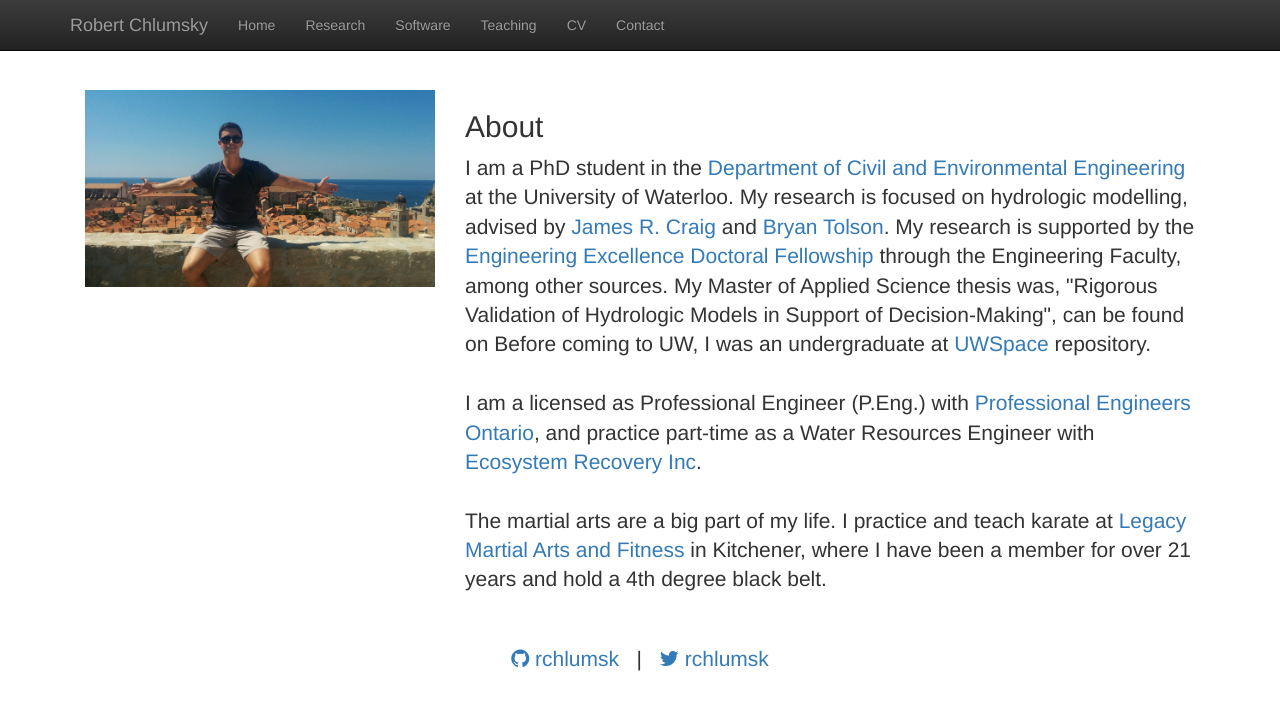
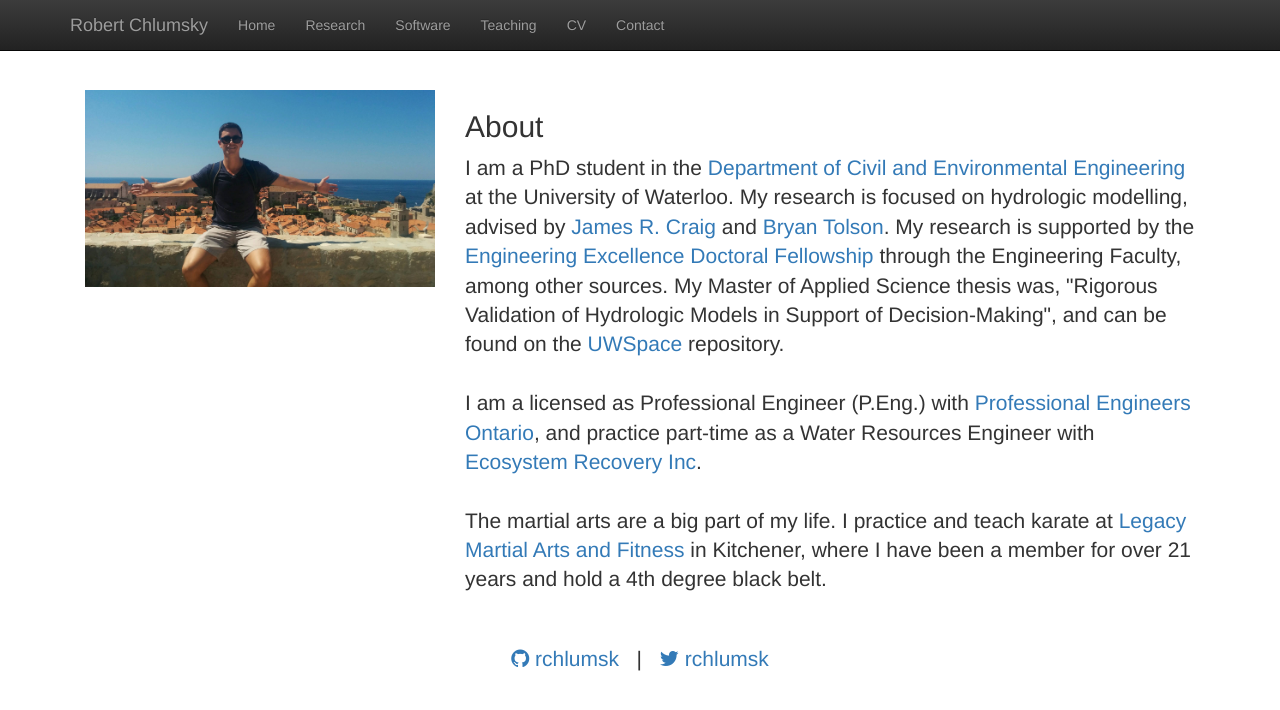
Before and after one commit to rchlumsk/rchlumsk.github.io, a Jekyll site: the page built from index.html, in a window 1280 px wide. Shown: the top 710 px of the page. Built offline with Jekyll 4.4.1, drawn with Linux system fonts in a browser that asks for light colours; nearby versions of some CDN libraries; library files that are not in the unit come from our copies.

Commit message:
Main text updates.

```diff
--- a/index.html
+++ b/index.html
@@ -16,8 +16,8 @@ title:  'Robert Chlumsky'
     at the University of Waterloo. My research is focused on hydrologic modelling, advised by
     <a href = "http://www.civil.uwaterloo.ca/jrcraig/">James R. Craig</a> and
     <a href = "https://uwaterloo.ca/scholar/btolson/home">Bryan Tolson</a>. My research is supported by the
-<a href="https://uwaterloo.ca/graduate-studies-postdoctoral-affairs/awards/engineering-excellence-masters-and-doctoral-fellowships-eemf">Engineering Excellence Doctoral Fellowship</a> through the Engineering Faculty, among other sources. My Master of Applied Science thesis was, "Rigorous Validation of Hydrologic Models in Support of Decision-Making", can be found on
-Before coming to UW, I was an undergraduate at <a href = "https://uwspace.uwaterloo.ca/handle/10012/12470">UWSpace</a> repository.
+<a href="https://uwaterloo.ca/graduate-studies-postdoctoral-affairs/awards/engineering-excellence-masters-and-doctoral-fellowships-eemf">Engineering Excellence Doctoral Fellowship</a> through the Engineering Faculty, among other sources. My Master of Applied Science thesis was, "Rigorous Validation of Hydrologic Models in Support of Decision-Making", and can be found on
+the <a href = "https://uwspace.uwaterloo.ca/handle/10012/12470">UWSpace</a> repository.
 <br/>
 <br/>
 I am a licensed as Professional Engineer (P.Eng.) with <a href = "https://peo.on.ca/directory">Professional Engineers Ontario</a>, and practice part-time as a Water Resources Engineer with <a href = "http://www.ecosystemrecovery.ca/">Ecosystem Recovery Inc</a>.
--- a/research.html
+++ b/research.html
@@ -11,6 +11,6 @@ title:  'Research'
 <h4>Hydrologic Modelling</h4>
 <p class="content" style="padding:0px;margin:0px 20px 0px;">
   I work with <a href = "http://www.civil.uwaterloo.ca/jrcraig/">James R. Craig</a> and
-    <a href = "https://uwaterloo.ca/scholar/btolson/home">Bryan Tolson</a> to develop improved methods for hydrological modelling. More detials to be posted shortly!
+    <a href = "https://uwaterloo.ca/scholar/btolson/home">Bryan Tolson</a> to develop improved methods for hydrological modelling. More details to be posted shortly!
 </p>
 <br/>
--- a/software.html
+++ b/software.html
@@ -9,7 +9,7 @@ title:  'Software'
 
 <p class="lead">
   All publicly available software that I maintain is available on
-  <a href = "https://github.com/rchlumsk">my Github</a>.
+  <a href = "https://github.com/bryandmartin">my Github</a>.
 </p>
 
 <div class="row">
--- a/teaching.html
+++ b/teaching.html
@@ -7,7 +7,9 @@ title:  'Teaching'
 
 <h4>University of Waterloo:</h4>
 <p class="content" style="padding:0px;margin:0px 20px 0px;">
-    <li style="padding:0px;margin:0px 20px 0px;"> <i>Teaching Assistant:</i> ENVE 573, Contaminant Transport &ndash; Winter 2016  </li>
+    <li style="padding:0px;margin:0px 20px 0px;"> <i>Guest Lecturer:</i> CIVE 781, Principles of Hydrologic Modelling &ndash; Spring 2018 &amp; 2019  </li>
+	<li style="padding:0px;margin:0px 20px 0px;"> <i>Teaching Assistant:</i> CIVE 781, Principles of Hydrologic Modelling &ndash; Spring 2017  </li>
+	<li style="padding:0px;margin:0px 20px 0px;"> <i>Teaching Assistant:</i> ENVE 573, Contaminant Transport &ndash; Winter 2016  </li>
 	<li style="padding:0px;margin:0px 20px 0px;"> <i>Teaching Assistant:</i> CIVE 224, Probability and Statistics &ndash; Fall 2016  </li>
   <br/>
 </p>
@@ -22,6 +24,6 @@ title:  'Teaching'
 
 <h4>Upcoming Webinars:</h4>
 <p class="content" style="padding:0px;margin:0px 20px 0px;">
-    <li style="padding:0px;margin:0px 20px 0px;"> <i>Co-Instructor:</i> CSHS-hydRology <a href="https://cwra.org/en/june-3-12-2pm-et-cshs-webinar-using-git-and-github-with-r/"> Using Git and Github with R </a>, June 3, 2020 </li>
+    <li style="padding:0px;margin:0px 20px 0px;"> <i>Co-Instructor:</i> CSHS-hydRology <a href="https://cwra.org/en/june-3-12-2pm-et-cshs-webinar-using-git-and-github-with-r/"> Using Git and Github with R</a>, June 3, 2020 </li>
 <br/>
 </p>
```
